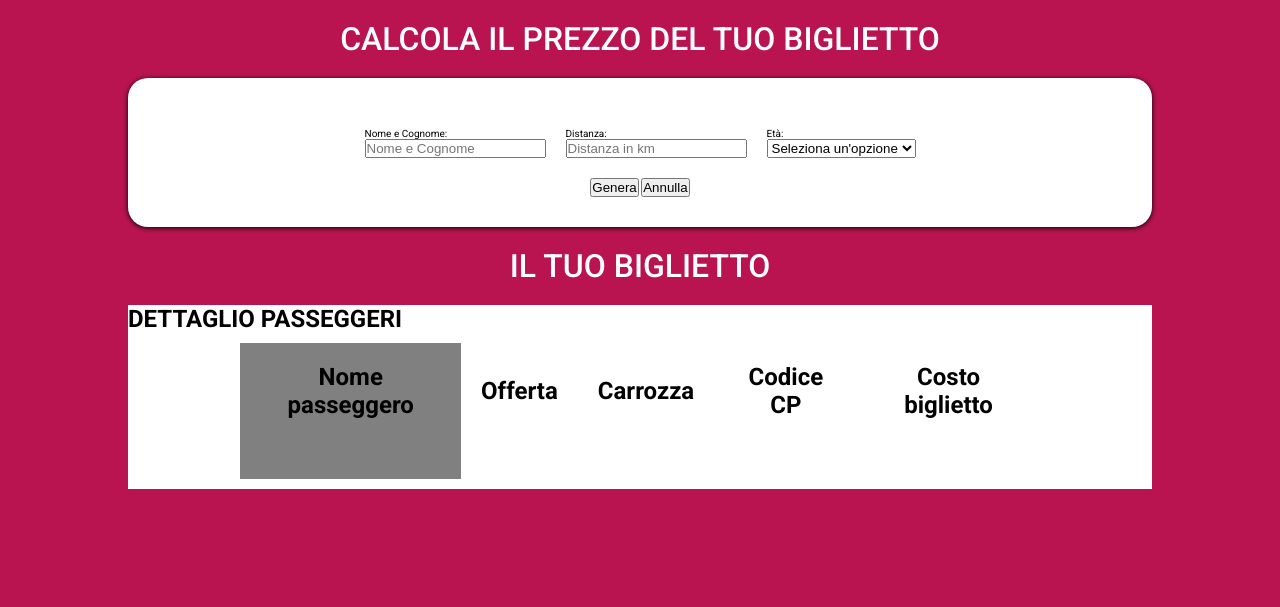
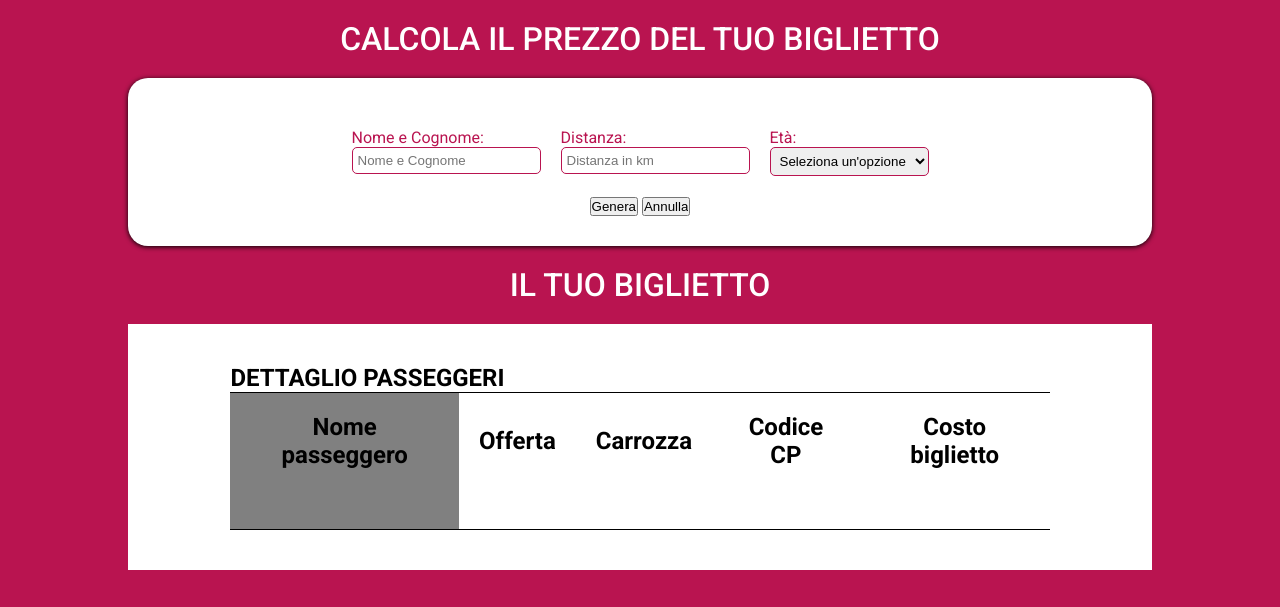
Before and after one commit to Geeogee/js-biglietto-treno-form-megapro, a plain HTML site: page index.html in a window 1280 px wide. Drawn offline with Linux system fonts and the light colour scheme.

Commit message:
Refactoring 2

```diff
--- a/css/main.css
+++ b/css/main.css
@@ -37,6 +37,8 @@ h2 {
     display: flex;
     flex-direction: column;
     align-items: center;
+
+    font-size: 1rem;
 }
 
 .user-values {
@@ -46,10 +48,21 @@ h2 {
 
 .user-values label {
     display: block;
+    color: #b91450;
 }
 
 .user-values > div {
     margin: 20px 10px;
+}
+
+.user-values input, .user-values select {
+    border-radius: 5px;
+    border: 1px solid #b91450;
+    padding: 5px;
+}
+
+.user-values input:focus, .user-values select:focus {
+    outline: 0;
 }
 
 .container-actions {
@@ -59,23 +72,30 @@ h2 {
 .ticket-generated {
     background-color: #FFF;
     width: 80%;
+    padding: 40px 0;
 }
 
 h3 {
     text-transform: uppercase;
     font-size: 1.5rem;
+    margin-left: 10%;
 }
 
 table {
     border-spacing: 0;
+    border-collapse: collapse;
     padding: 10px;
     font-size: 1.5rem;
     width: 80%;
     margin: 0 auto;
+    text-align: center;
+    border-top: 1px solid #000;
+    border-bottom: 1px solid #000;
 }
 
 table td, table th {
     padding: 20px;
+
 }
 
 table td:first-child, table th:first-child {
@@ -83,5 +103,6 @@ table td:first-child, table th:first-child {
 }
 
 #errors {
+    margin-top: 40px;
     font-size: 1.5rem;
 }
--- a/js/script.js
+++ b/js/script.js
@@ -61,7 +61,7 @@ generateBtn.addEventListener("click", function() {
             document.getElementById("discount").innerHTML = "Sconto " + discountStr;
             document.getElementById("car").innerHTML = car;
             document.getElementById("code").innerHTML = codeCP;
-            document.getElementById("ticket-price").innerHTML = " &euro;" + totalPrice.toFixed(2);
+            document.getElementById("ticket-price").innerHTML = " &euro; " + totalPrice.toFixed(2);
         } else {
             errorsDiv.innerHTML += "La distanza da percorrere deve essere di almeno 1km!"
         }
```
